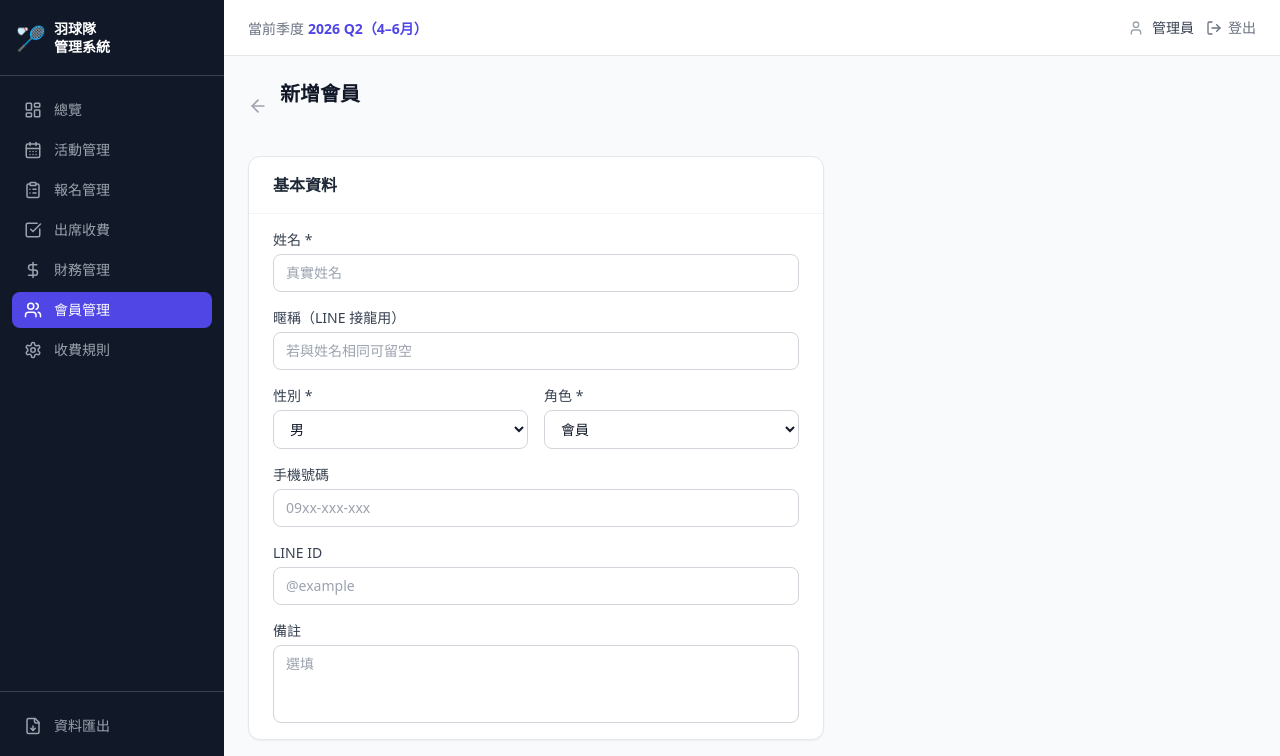
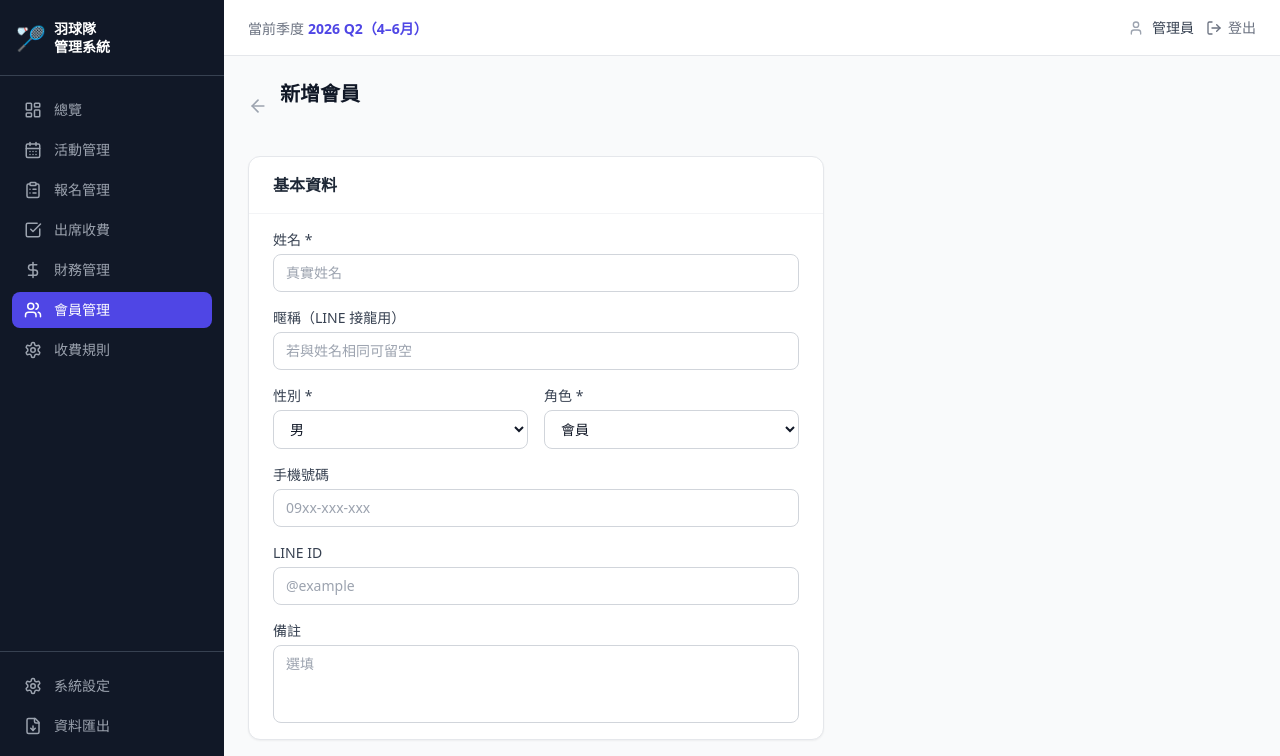
Before and after one commit to heyduggeeclub-ops/badminton-club-manager, a Next.js app: page /members/new in a window 1280 px wide. Shown: the top 756 px of the page. Built offline with nearby package versions, Linux system fonts and the light colour scheme; no server answers.

Commit message:
fix: add 系統設定 link to desktop sidebar

```diff
--- a/src/components/layout/Sidebar.tsx
+++ b/src/components/layout/Sidebar.tsx
@@ -26,6 +26,7 @@ const navItems = [
 ]
 
 const bottomItems = [
+  { href: '/settings',   label: '系統設定',  icon: Settings },
   { href: '/export',     label: '資料匯出',  icon: FileDown },
   { href: '/audit-logs', label: '操作紀錄',  icon: ScrollText },
 ]
```
